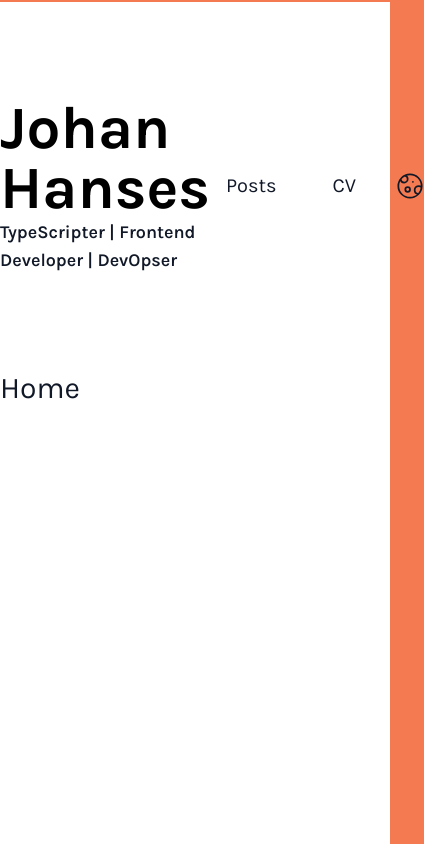
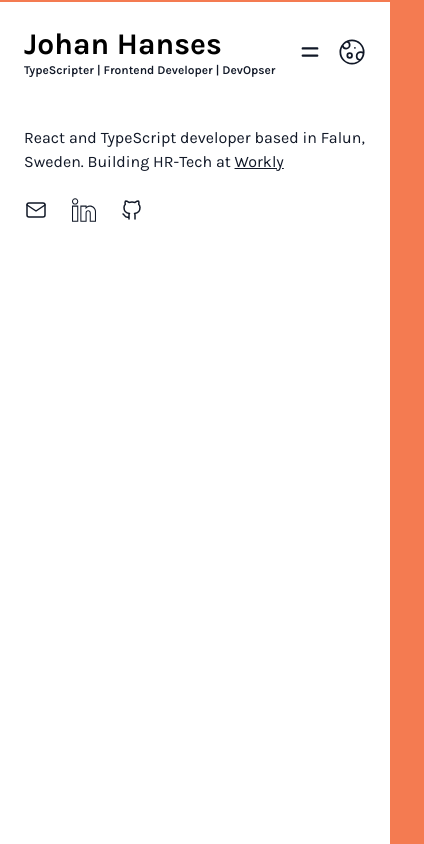
Before and after one commit to johanhanses/pjh, a Next.js app: page / in a window 390 px wide. Shown: the whole page, 424 px wide, since content can reach past the window. Built offline with nearby package versions, Linux system fonts and the light colour scheme; no server answers.

Commit message:
first deploy

```diff
--- a/components/Button.tsx
+++ b/components/Button.tsx
@@ -9,9 +9,9 @@ type ButtonProps = {
 }
 
 const ghostClasses =
-  'focus:outline-none focus:ring focus:ring-themeOrange dark:focus:ring-themeGreen py-1 px-4 hover:bg-themeOrange hover:bg-opacity-10 dark:hover:bg-themeGreen dark:hover:bg-opacity-20 rounded-lg transition-colors duration-300'
+  'focus:outline-none focus:ring focus:ring-themeOrange dark:focus:ring-themeGreen md:py-1 md:px-4 hover:bg-themeOrange hover:bg-opacity-10 dark:hover:bg-themeGreen dark:hover:bg-opacity-20 md:rounded-lg transition-colors duration-300'
 const filledClasses =
-  'focus:outline-none focus:ring focus:ring-themeOrange dark:focus:ring-themeGreen py-1 px-4 border hover:bg-themeOrange hover:bg-opacity-10 dark:hover:bg-themeGreen dark:hover:bg-opacity-20 rounded-lg transition-colors duration-300'
+  'focus:outline-none focus:ring focus:ring-themeOrange dark:focus:ring-themeGreen py-1 px-4 border hover:bg-themeOrange hover:bg-opacity-10 dark:hover:bg-themeGreen dark:hover:bg-opacity-20 md:rounded-lg transition-colors duration-300'
 
 export const Button = ({
   type,
--- a/components/Header/Header.tsx
+++ b/components/Header/Header.tsx
@@ -1,6 +1,7 @@
 import Link from 'next/link'
-import React from 'react'
+import React, { useRef } from 'react'
 import { Button } from '../Button'
+import { Hamburger } from './Hamburger'
 import { LogInOutButton } from './LogInOutButton'
 import { ThemeToggler } from './ThemeToggler'
 
@@ -11,23 +12,47 @@ export const Header = ({
   title: String
   description: string
 }) => {
+  const navRef = useRef<HTMLDivElement>(null)
+
+  const toggleMenu = () => {
+    navRef.current?.classList.toggle('hidden')
+    navRef.current?.classList.toggle('mr-6')
+  }
+
   return (
-    <header className="w-full flex items-center justify-between py-24">
+    <header className="w-full flex items-center py-6 md:py-24">
       <Link href="/">
         <a className="focus:outline-none focus:ring focus:ring-themeOrange dark:focus:ring-themeGreen">
-          <h1 className="text-6xl font-bold text-black dark:text-white">
+          <h1 className="text-3xl md:text-6xl font-bold text-black dark:text-white">
             {title}
           </h1>
-          <p className="text-lg font-semibold">{description}</p>
+          <p className="text-xs md:text-lg font-semibold">{description}</p>
         </a>
       </Link>
-
-      <nav className="flex items-center text-xl space-x-6">
+      <button className="md:hidden ml-auto mr-4" onClick={toggleMenu}>
+        <Hamburger />
+      </button>
+      <div
+        className="md:flex flex-col md:flex-row md:items-center text-xl md:space-x-6 hidden absolute md:static top-24 left-6 right-6 rounded-lg md:rounded-none border md:border-none bg-white dark:bg-black  text-right p-6 md:p-0 space-y-6 md:space-y-0 ml-auto mr-6"
+        ref={navRef}
+      >
         <LogInOutButton />
-        <Button type="link" passedHref="/posts" title="Posts" variant="ghost" />
-        <Button type="link" passedHref="/cv" title="CV" variant="ghost" />
-        <ThemeToggler />
-      </nav>
+        {/* <Button
+          type="link"
+          passedHref="/posts"
+          title="Posts"
+          variant="ghost"
+          additionalClasses="block md:inline"
+        /> */}
+        <Button
+          type="link"
+          passedHref="/cv"
+          title="CV"
+          variant="ghost"
+          additionalClasses="block md:inline"
+        />
+      </div>
+      <ThemeToggler />
     </header>
   )
 }
--- a/components/Header/LogInOutButton.tsx
+++ b/components/Header/LogInOutButton.tsx
@@ -18,7 +18,7 @@ export const LogInOutButton = () => {
       <div>
         <button
           onClick={() => signOut()}
-          className="focus:outline-none focus:ring focus:ring-themeOrange dark:focus:ring-themeGreen py-1 px-4 hover:bg-themeOrange hover:bg-opacity-10 dark:hover:bg-themeGreen dark:hover:bg-opacity-20 rounded-lg transition-colors duration-300"
+          className="focus:outline-none focus:ring focus:ring-themeOrange dark:focus:ring-themeGreen py-1 px-4 hover:bg-themeOrange hover:bg-opacity-10 dark:hover:bg-themeGreen dark:hover:bg-opacity-20 rounded-lg transition-colors duration-300 block md:inline"
         >
           Logout
         </button>
--- a/components/Layout.tsx
+++ b/components/Layout.tsx
@@ -7,13 +7,13 @@ type LayoutProps = {
 
 export const Layout = ({ children }: LayoutProps) => {
   return (
-    <div className="bg-white dark:bg-black text-gray-900 dark:text-gray-100 font-karla min-h-screen border-t-2 border-themeOrange dark:border-themeGreen">
+    <div className="bg-white dark:bg-black text-gray-900 dark:text-gray-100 font-karla min-h-screen border-t-2 border-themeOrange dark:border-themeGreen px-6 md:px-4">
       <div className="mx-auto max-w-5xl ">
         <Header
           title="Johan Hanses"
           description="TypeScripter | Frontend Developer | DevOpser"
         />
-        <main>{children}</main>
+        <main className="my-6">{children}</main>
       </div>
     </div>
   )
--- a/components/SocialList/SocialList.tsx
+++ b/components/SocialList/SocialList.tsx
@@ -22,7 +22,7 @@ const links = [
 ]
 
 export const SocialList = () => (
-  <ul className="flex items-baseline space-x-4">
+  <ul className="flex items-baseline space-x-6">
     {links.map((link) => (
       <li key={link.url}>
         <a
--- a/middleware.ts
+++ b/middleware.ts
@@ -1,3 +1,5 @@
 export { default } from 'next-auth/middleware'
 
-export const config = { matcher: ['/cv', '/cover-letter'] }
+export const config = {
+  matcher: ['/cv', '/cover-letter', '/posts', '/posts/(.*)']
+}
--- a/pages/index.tsx
+++ b/pages/index.tsx
@@ -1,10 +1,22 @@
-import { Header } from '../components/Header/Header'
 import { Layout } from '../components/Layout'
+import { SocialList } from '../components/SocialList/SocialList'
 
 export default function Home() {
   return (
     <Layout>
-      <h1 className="text-3xl">Home</h1>
+      <p className="mb-6 text xl">
+        React and TypeScript developer based in Falun, Sweden. Building HR-Tech
+        at{' '}
+        <a
+          href="https://worklygroup.com"
+          target="_blank"
+          rel="noreferrer noopener"
+          className="underline"
+        >
+          Workly
+        </a>
+      </p>
+      <SocialList />
     </Layout>
   )
 }
--- a/pages/posts/index.tsx
+++ b/pages/posts/index.tsx
@@ -21,7 +21,7 @@ type PostsProps = {
 export default function Posts({ posts }: PostsProps) {
   return (
     <Layout>
-      <h1 className="text-3xl mb-4">Posts</h1>
+      <h1 className="text-2xl md:text-3xl mb-4">Posts</h1>
       <main className="space-y-8">
         {posts &&
           posts.map((post) => (
```
